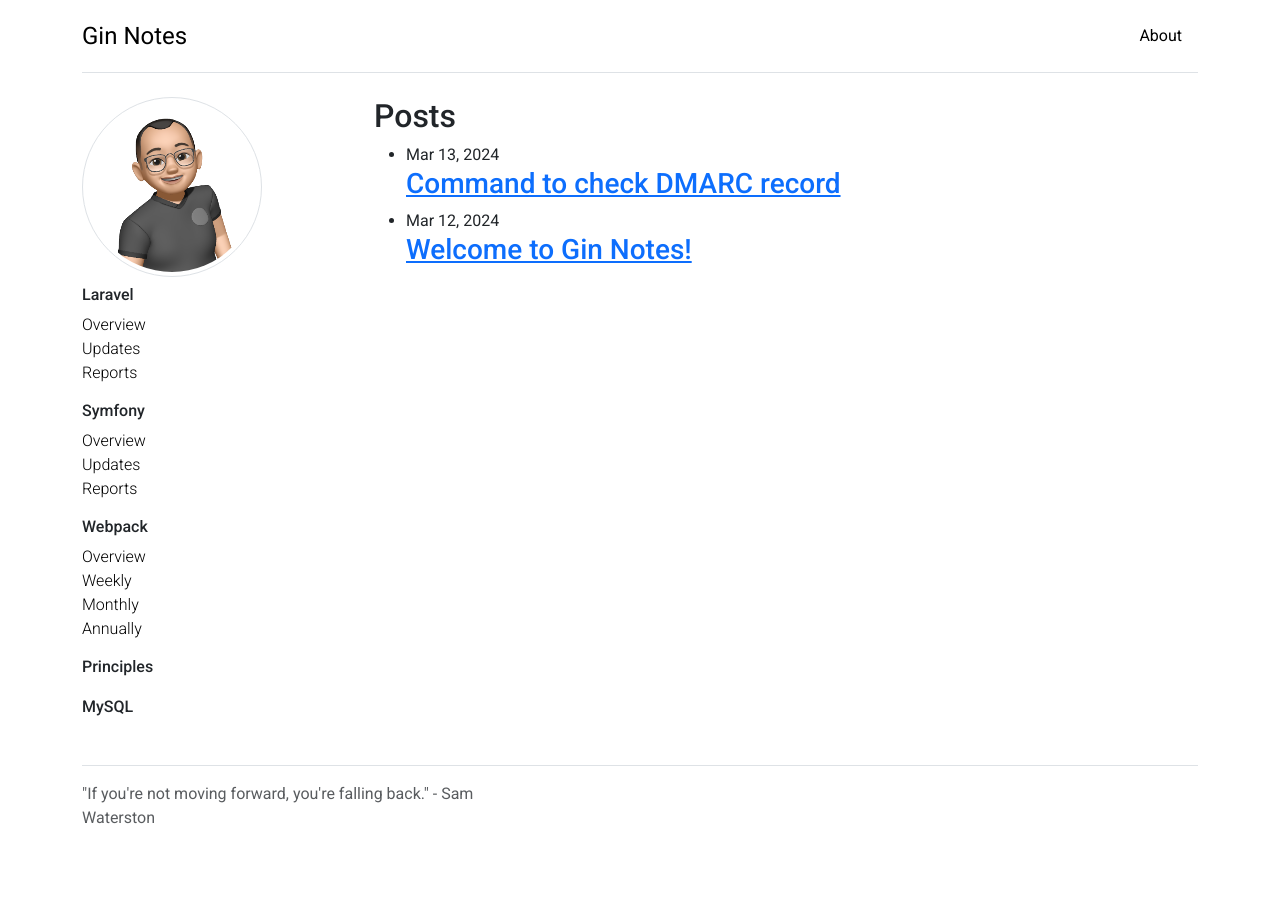
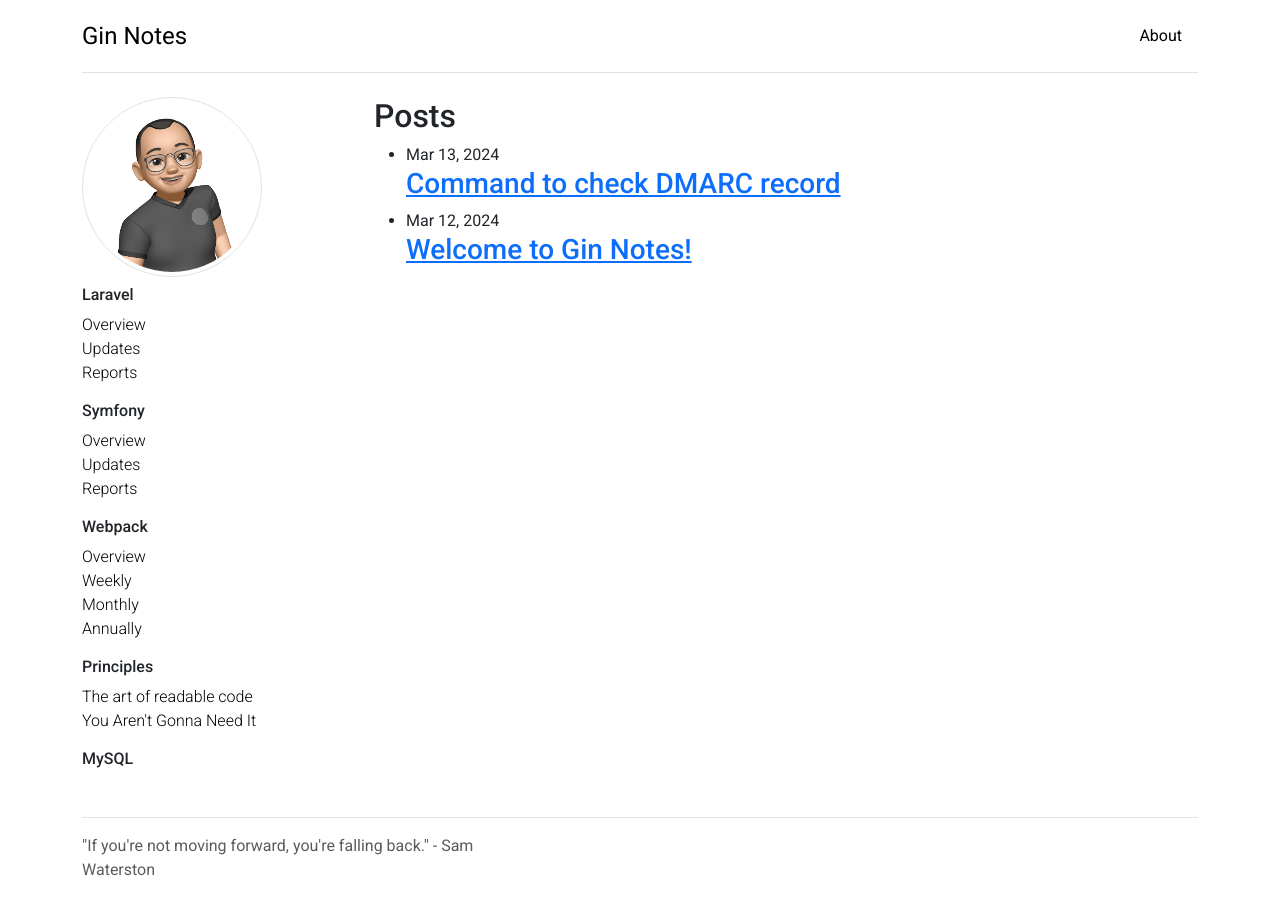
Before and after one commit to ictgtvt/ictgtvt.github.io, a Jekyll site: the page built from index.md, in a window 1280 px wide. Built offline with Jekyll 4.4.1, drawn with Linux system fonts in a browser that asks for light colours; before the commit the page ends 900 px from its top, so only the background shows below that.

Commit message:
Add more item

```diff
--- a/_layouts/default.html
+++ b/_layouts/default.html
@@ -73,10 +73,10 @@
                         <button class="btn btn-toggle d-inline-flex align-items-center rounded border-0 ps-0 fw-medium collapsed"
                                 data-bs-toggle="collapse"
                                 data-bs-target="#principles-collapse"
-                                aria-expanded="false">
+                                aria-expanded="true">
                             Principles
                         </button>
-                        <div class="collapse" id="principles-collapse" style="">
+                        <div class="collapse show" id="principles-collapse" style="">
                             <ul class="btn-toggle-nav list-unstyled fw-normal pb-1">
                                 {% for page in site.principles %}
                                     <li><a href="{{ page.url }}" class="link-body-emphasis d-inline-flex text-decoration-none rounded fw-light">{{ page.name }}</a></li>
--- /dev/null
+++ b/_principles/readable.md
@@ -0,0 +1,5 @@
+---
+layout: post
+name: The art of readable code
+---
+The art of readable code
```
